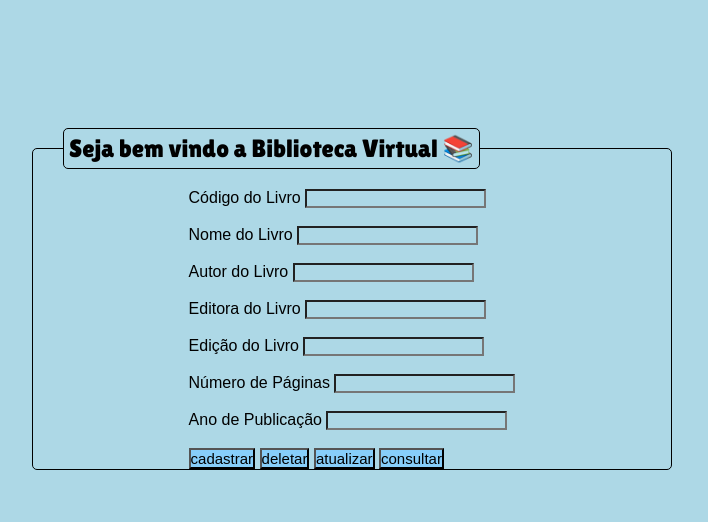
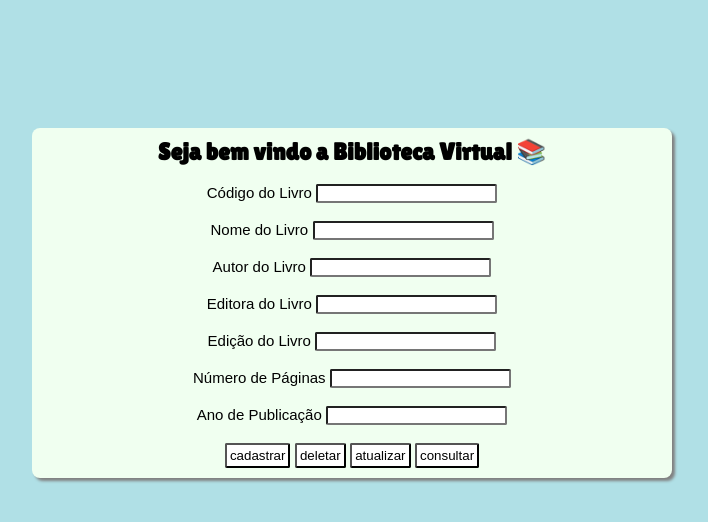
Before and after one commit to vinipereiraa/sistema-biblioteca, a PHP site: page / in a window 1280 px wide. Shown: the top 522 px of the page, without its empty margins (288-996 px from the left). Run offline with PHP 8.4, Linux system fonts and the light colour scheme.

Commit message:
alteração no estilo

```diff
--- a/estilo/estilo.php
+++ b/estilo/estilo.php
@@ -6,46 +6,48 @@
     margin: 0;
     padding: 0;
     font-family: Arial, Helvetica, sans-serif;
-    background-color: lightblue;
 }
 
-fieldset{
+body {
+    background-color: powderblue;
+}
+
+.agroup {
+    background-color: honeydew;
+    text-align: center;
     margin-left: 25%;
     margin-right: 25%;
     margin-top: 10%;
-    border-radius: 5px;
-    display: flex;
-    justify-content: center;
-    border: 1px solid black;
+    padding: 10px;
+    border-radius: 8px;
+    box-shadow:  3px 3px 3px gray;
+}
+
+#title{
+    font-family: 'Lilita One';
+}
+
+.form {
+    text-align: center;
+}
+
+label {
+    font-size: 15px;
+}
+
+#input {
+    border-radius: 2px;
 }
 
 .inp {
-    font-size: 15px;
-    background-color: lightskyblue;
-    border-radius: 0.1px;
-    font-family: Arial, Helvetica, sans-serif;
+    background-color: white;
+    padding: 3px;
+    border-radius: 2px;
 }
 
-.inp:hover{
-    background-color: lightblue;
-    transition: 1s;
-}
-
-#form{
-    margin-top: 20px;
-}
-
-legend {
-    border: 1px solid black;
-    border-radius: 5px;
-    margin-left: 30px;
-    padding: 5px;
-    font-family: 'Lilita One', cursive;
-}
-
-p {
-    font-family: 'Lilita One', cursive;
-    font-size: 25px;
+.inp:hover {
+    transition: .4s;
+    background-color: powderblue;
 }
 
 </style>
--- a/index.php
+++ b/index.php
@@ -8,28 +8,29 @@
     <?php include 'estilo/estilo.php'; ?>
 </head>
 <body>
-    <fieldset>
-        <legend id="leg"><p id="tit">Seja bem vindo a Biblioteca Virtual &#128218;</p></legend>
-        <form action="php/bibliotecacontroller.php" method="POST" id="form">
+    <div class="agroup">
+        <h2 id="title">Seja bem vindo a Biblioteca Virtual &#128218;</h2>
+        <br>
+        <form action="php/bibliotecacontroller.php" method="POST" class="form">
         <label for="cod_livro">Código do Livro</label>
-        <input type="text" name="cod_livro"><br><br>
+        <input type="text" name="cod_livro" id="input"><br><br>
         <label for="nome">Nome do Livro</label>
-        <input type="text" name="nome"><br><br>
+        <input type="text" name="nome" id="input"><br><br>
         <label for="autor">Autor do Livro</label>
-        <input type="text" name="autor"><br><br>
+        <input type="text" name="autor" id="input"><br><br>
         <label for="editora">Editora do Livro</label>
-        <input type="text" name="editora"><br><br>
+        <input type="text" name="editora" id="input"><br><br>
         <label for="edicao">Edição do Livro</label>
-        <input type="text" name="edicao"><br><br>
+        <input type="text" name="edicao" id="input"><br><br>
         <label for="num_pgs">Número de Páginas</label>
-        <input type="text" name="num_pgs"><br><br>
+        <input type="text" name="num_pgs" id="input"><br><br>
         <label for="ano_de_public">Ano de Publicação</label>
-        <input type="text" name="ano_de_public"><br><br>
+        <input type="text" name="ano_de_public" id="input"><br><br>
         <input type="submit" value="cadastrar" name="botao" class="inp">
         <input type="submit" value="deletar" name="botao" class="inp">
         <input type="submit" value="atualizar" name="botao" class="inp">
         <input type="submit" value="consultar" name="botao" class="inp">
         </form>
-    </fieldset>
+    </div>
 </body>
 </html>
```
